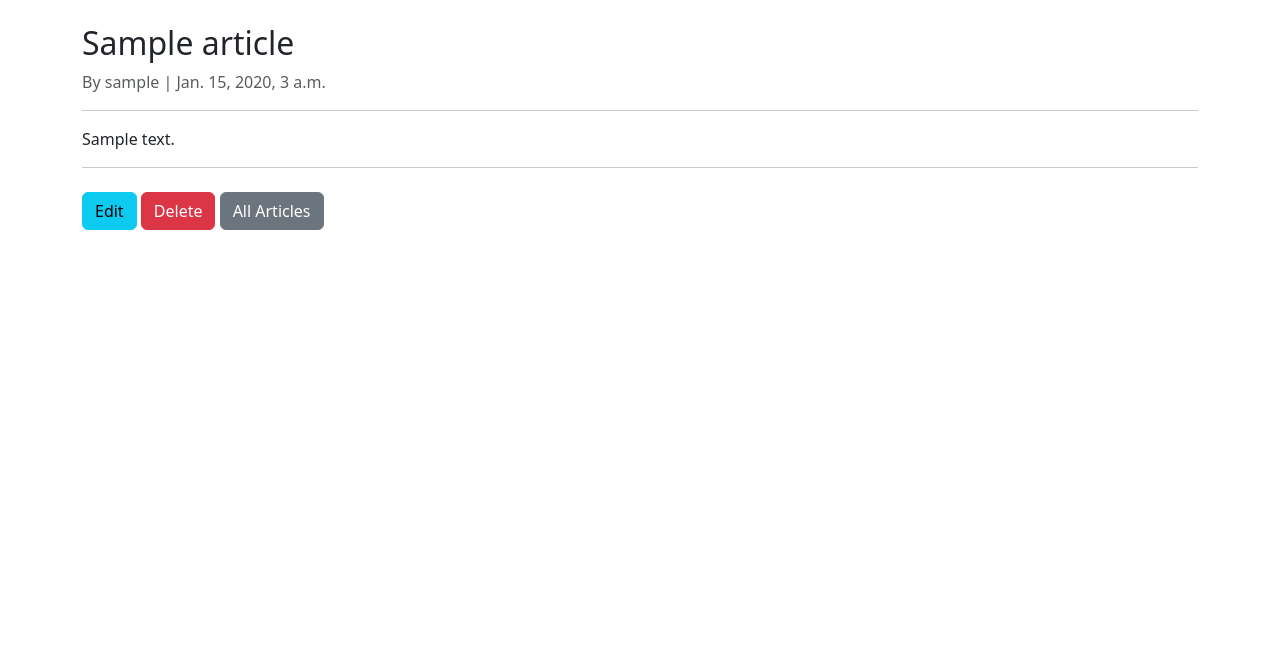
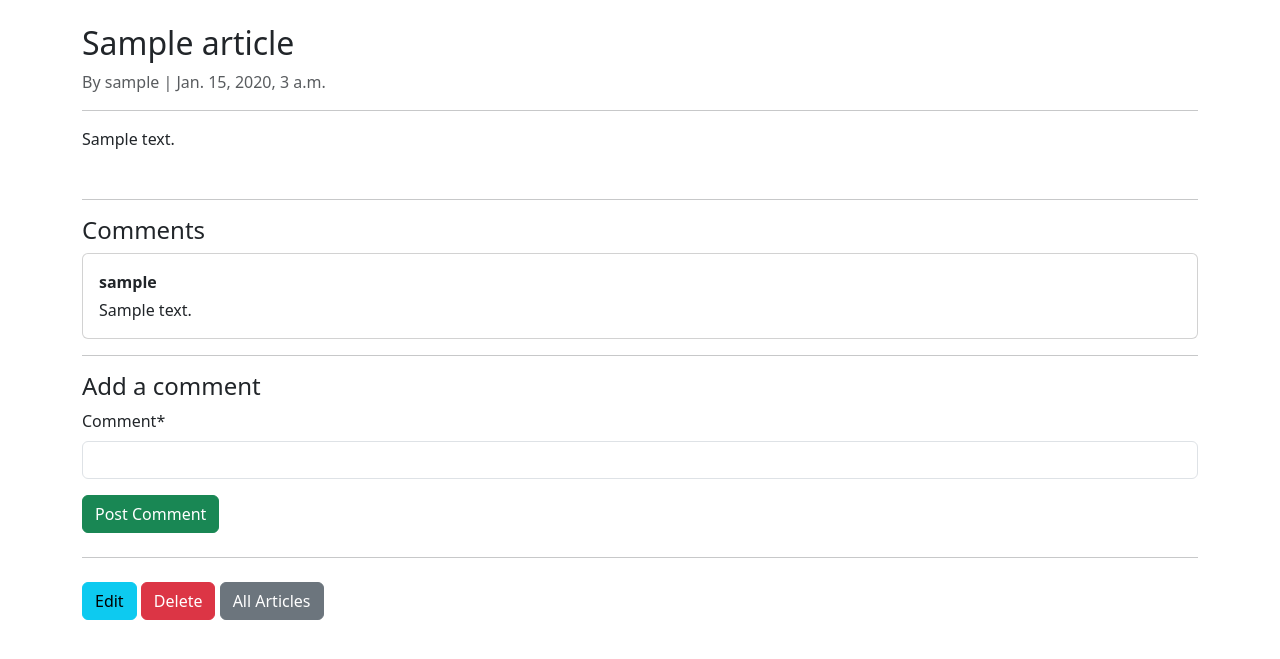
Before and after one commit to EaFa0809/WAD_news, a Django app: page /articles/1/ in a window 1280 px wide. Shown: the part 56-715 px from the top of the page. Run offline with Django 5.2, Linux system fonts and the light colour scheme; a user stored in the database is signed in; tables that the repository leaves empty hold one stand-in row (values such as "Sample post"); some libraries are stand-ins or nearby versions.

Commit message:
Complete Chapter 15 - Comments

```diff
--- a/articles/admin.py
+++ b/articles/admin.py
@@ -1,5 +1,5 @@
 from django.contrib import admin
-from .models import Article
+from .models import Article, Comment
 
 
 class ArticleAdmin(admin.ModelAdmin):
@@ -11,3 +11,4 @@ class ArticleAdmin(admin.ModelAdmin):
 
 
 admin.site.register(Article, ArticleAdmin)
+admin.site.register(Comment)
--- /dev/null
+++ b/articles/forms.py
@@ -0,0 +1,9 @@
+from django import forms
+
+from .models import Comment
+
+
+class CommentForm(forms.ModelForm):
+    class Meta:
+        model = Comment
+        fields = ("comment",)
--- a/articles/models.py
+++ b/articles/models.py
@@ -18,3 +18,23 @@ class Article(models.Model):
 
     def get_absolute_url(self):
         return reverse("article_detail", kwargs={"pk": self.pk})
+
+
+class Comment(models.Model):
+    article = models.ForeignKey(
+        Article,
+        on_delete=models.CASCADE,
+    )
+
+    comment = models.CharField(max_length=140)
+
+    author = models.ForeignKey(
+        settings.AUTH_USER_MODEL,
+        on_delete=models.CASCADE,
+    )
+
+    def __str__(self):
+        return self.comment
+
+    def get_absolute_url(self):
+        return reverse("article_list")
--- a/articles/views.py
+++ b/articles/views.py
@@ -3,7 +3,14 @@ from django.contrib.auth.mixins import (
     UserPassesTestMixin,
 )
 
-from django.views.generic import ListView, DetailView
+from django.views import View
+from django.views.generic import (
+    ListView,
+    DetailView,
+    FormView,
+)
+
+from django.views.generic.detail import SingleObjectMixin
 
 from django.views.generic.edit import (
     CreateView,
@@ -11,24 +18,96 @@ from django.views.generic.edit import (
     DeleteView,
 )
 
-from django.urls import reverse_lazy
+from django.urls import reverse, reverse_lazy
 
 from .models import Article
+from .forms import CommentForm
 
 
-# List all articles
+# ------------------------------------
+# ARTICLE LIST
+# ------------------------------------
+
 class ArticleListView(LoginRequiredMixin, ListView):
     model = Article
     template_name = "article_list.html"
 
 
-# View a single article
-class ArticleDetailView(LoginRequiredMixin, DetailView):
+# ------------------------------------
+# ARTICLE DETAIL - GET
+# ------------------------------------
+
+class CommentGet(DetailView):
     model = Article
     template_name = "article_detail.html"
 
+    def get_context_data(self, **kwargs):
+        context = super().get_context_data(**kwargs)
+        context["form"] = CommentForm()
+        return context
 
-# Create a new article
+
+# ------------------------------------
+# ARTICLE DETAIL - POST COMMENT
+# ------------------------------------
+
+class CommentPost(SingleObjectMixin, FormView):
+    model = Article
+    form_class = CommentForm
+    template_name = "article_detail.html"
+
+    def post(self, request, *args, **kwargs):
+        self.object = self.get_object()
+        return super().post(request, *args, **kwargs)
+
+    def form_valid(self, form):
+        comment = form.save(commit=False)
+
+        comment.article = self.object
+        comment.author = self.request.user
+
+        comment.save()
+
+        return super().form_valid(form)
+
+    def form_invalid(self, form):
+        context = {
+            "object": self.object,
+            "article": self.object,
+            "form": form,
+        }
+        return self.render_to_response(context)
+
+    def get_success_url(self):
+        article = self.object
+
+        return reverse(
+            "article_detail",
+            kwargs={"pk": article.pk},
+        )
+
+
+# ------------------------------------
+# ARTICLE DETAIL
+# ------------------------------------
+
+class ArticleDetailView(LoginRequiredMixin, View):
+
+    def get(self, request, *args, **kwargs):
+        view = CommentGet.as_view()
+
+        return view(request, *args, **kwargs)
+
+    def post(self, request, *args, **kwargs):
+        view = CommentPost.as_view()
+
+        return view(request, *args, **kwargs)
+
+
+# ------------------------------------
+# CREATE ARTICLE
+# ------------------------------------
+
 class ArticleCreateView(LoginRequiredMixin, CreateView):
     model = Article
     template_name = "article_new.html"
@@ -40,10 +119,14 @@ class ArticleCreateView(LoginRequiredMixin, CreateView):
 
     def form_valid(self, form):
         form.instance.author = self.request.user
+
         return super().form_valid(form)
 
 
-# Edit an existing article
+# ------------------------------------
+# UPDATE ARTICLE
+# ------------------------------------
+
 class ArticleUpdateView(
     LoginRequiredMixin,
     UserPassesTestMixin,
@@ -60,10 +143,14 @@ class ArticleUpdateView(
 
     def test_func(self):
         obj = self.get_object()
+
         return obj.author == self.request.user
 
 
-# Delete an existing article
+# ------------------------------------
+# DELETE ARTICLE
+# ------------------------------------
+
 class ArticleDeleteView(
     LoginRequiredMixin,
     UserPassesTestMixin,
@@ -76,4 +163,5 @@ class ArticleDeleteView(
 
     def test_func(self):
         obj = self.get_object()
+
         return obj.author == self.request.user
--- a/templates/article_detail.html
+++ b/templates/article_detail.html
@@ -1,8 +1,11 @@
 {% extends "base.html" %}
+{% load crispy_forms_tags %}
 
 {% block title %}{{ article.title }}{% endblock title %}
 
 {% block content %}
+
+<!-- ARTICLE CONTENT -->
 
 <div class="article-entry">
 
@@ -20,7 +23,62 @@
 
 </div>
 
+
+<!-- COMMENTS -->
+
+<hr class="mt-5">
+
+<h4>Comments</h4>
+
+{% for comment in article.comment_set.all %}
+
+    <div class="card mb-3">
+
+        <div class="card-body">
+
+            <p class="mb-1">
+                <strong>{{ comment.author }}</strong>
+            </p>
+
+            <p class="mb-0">
+                {{ comment.comment }}
+            </p>
+
+        </div>
+
+    </div>
+
+{% empty %}
+
+    <p class="text-muted">
+        No comments yet. Be the first to comment!
+    </p>
+
+{% endfor %}
+
+
+<!-- ADD COMMENT -->
+
 <hr>
+
+<h4>Add a comment</h4>
+
+<form method="post">
+
+    {% csrf_token %}
+
+    {{ form|crispy }}
+
+    <button class="btn btn-success" type="submit">
+        Post Comment
+    </button>
+
+</form>
+
+
+<!-- ARTICLE ACTIONS -->
+
+<hr class="mt-4">
 
 <div class="mt-4">
 
```
Also changed, not shown: articles/tests.py (+87 -0 lines), articles/migrations/0002_comment.py (added).
